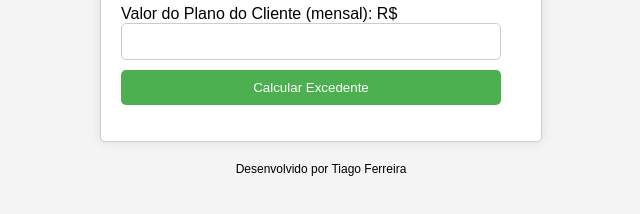
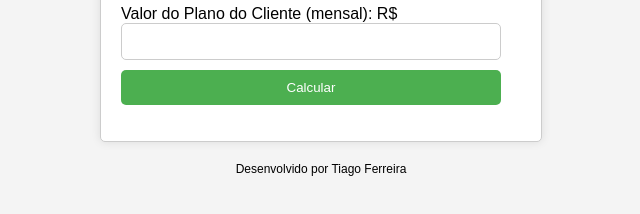
Before and after one commit to TiagoGomesFerreira/Plugnet, a plain HTML site: page index.html in a window 1280 px wide. Shown: the part 266-480 px from the top of the page, 319-959 px from the left. Drawn offline with Linux system fonts and the light colour scheme.

Commit message:
Update index.html

```diff
--- a/index.html
+++ b/index.html
@@ -80,7 +80,7 @@
     <input type="date" id="dataFim">
     <label for="valorPlano">Valor do Plano do Cliente (mensal): R$</label>
     <input type="number" id="valorPlano" min="0">
-    <button onclick="validarCampos()">Calcular Excedente</button>
+    <button onclick="validarCampos()">Calcular</button>
     <div class="resultado" id="resultado">
         <p class="titulo texto-verde">Resultado:</p>
         <p class="texto-verde"><strong id="excedenteTotal"></strong></p>
```
